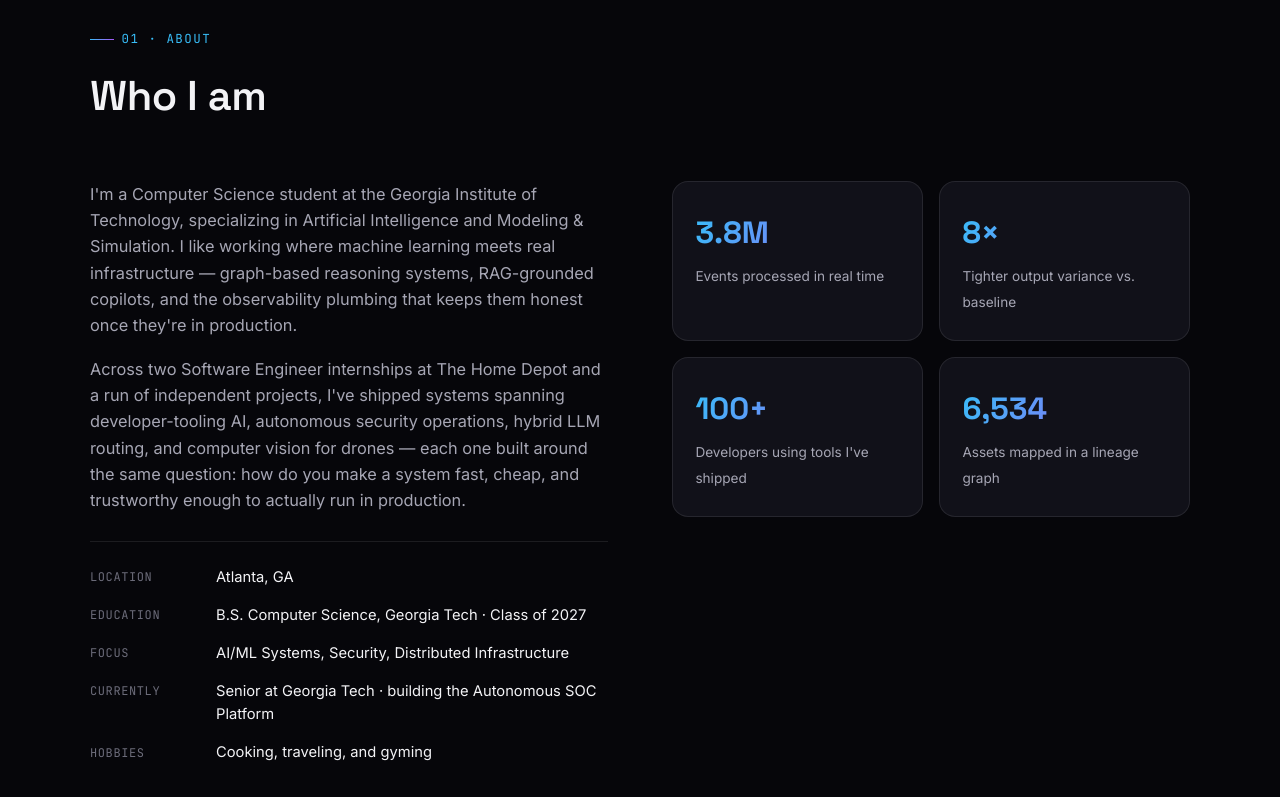
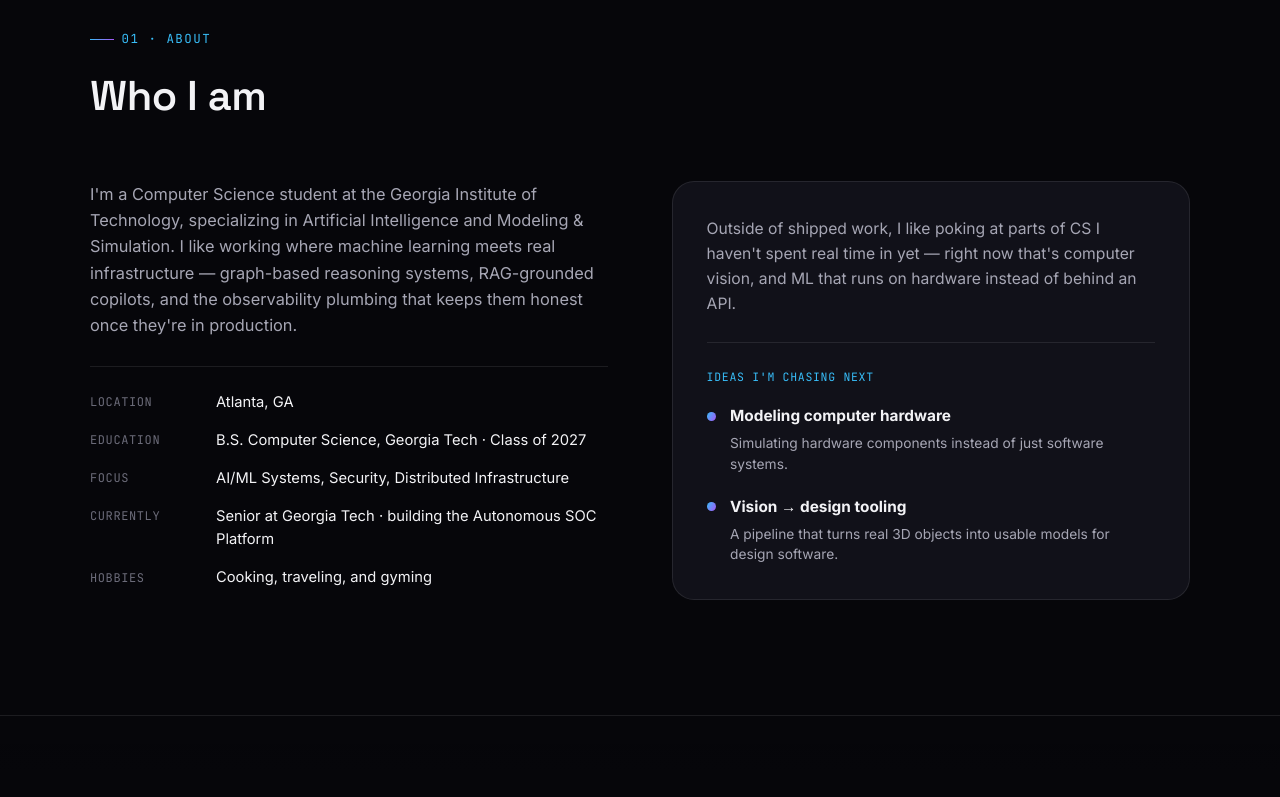
Before and after one commit to tprabakaran2050/tprabakaran2050.github.io, a plain HTML site: page index.html in a window 1280 px wide. Shown: the part 886-1683 px from the top of the page. Drawn offline with Linux system fonts and the light colour scheme.

Commit message:
Make About section less resume, more person
Drop the second about paragraph and metrics grid; replace with a
curiosity panel (computer vision, ML-on-hardware, two upcoming project
ideas) and promote the quick-facts list. Reword hero closing line to
emphasize impact over a bare hour count.

Co-Authored-By: Claude Sonnet 5 <noreply@anthropic.com>

```diff
--- a/assets/style.css
+++ b/assets/style.css
@@ -541,39 +541,41 @@ body {
   padding-top: 0.15rem;
 }
 
-.about-stats {
-  display: grid;
-  grid-template-columns: 1fr 1fr;
-  gap: 1rem;
+.explore-panel {
+  padding: clamp(1.6rem, 3vw, 2.1rem);
+  background: var(--surface);
+  border: 1px solid var(--border);
+  border-radius: var(--radius-lg);
 }
 
-.stat-card {
-  padding: 1.6rem 1.4rem;
-  background: var(--surface);
-  border: 1px solid var(--border);
-  border-radius: var(--radius);
-  transition: transform 0.4s var(--ease), border-color 0.4s var(--ease), background 0.4s var(--ease);
+.explore-lede {
+  color: var(--text-dim);
+  font-size: 0.98rem;
+  margin-bottom: 1.6rem;
+  padding-bottom: 1.6rem;
+  border-bottom: 1px solid var(--border);
 }
-.stat-card:hover {
-  transform: translateY(-4px);
-  border-color: var(--border-strong);
-  background: var(--surface-2);
+
+.explore-label {
+  font-family: var(--font-mono);
+  font-size: 0.72rem;
+  text-transform: uppercase;
+  letter-spacing: 0.06em;
+  color: var(--accent);
+  margin-bottom: 1.1rem;
 }
-.stat-card-num {
-  display: block;
-  font-family: var(--font-display);
-  font-size: clamp(1.6rem, 2.4vw, 2.1rem);
-  font-weight: 700;
+
+.explore-list { display: grid; gap: 1.3rem; }
+.explore-list li { display: flex; gap: 0.9rem; }
+.explore-list strong { display: block; font-size: 0.96rem; margin-bottom: 0.25rem; }
+.explore-list p { font-size: 0.86rem; color: var(--text-dim); line-height: 1.5; }
+
+.explore-dot {
+  flex-shrink: 0;
+  width: 9px; height: 9px;
+  border-radius: 50%;
+  margin-top: 0.45rem;
   background: var(--gradient);
-  -webkit-background-clip: text;
-  background-clip: text;
-  color: transparent;
-  margin-bottom: 0.4rem;
-}
-.stat-card-label {
-  font-size: 0.85rem;
-  color: var(--text-dim);
-  line-height: 1.4;
 }
 
 /* ---- Experience timeline ---- */
--- a/index.html
+++ b/index.html
@@ -59,7 +59,7 @@
         <h1 class="hero-title">Hi, I'm <span class="text-gradient">Tejessrihari</span><br />Prabakaran</h1>
         <p class="hero-sub">
           Computer Science student at <strong>Georgia Institute of Technology</strong>, specializing in AI &amp; Modeling/Simulation.
-          I have interned at <strong>The Home Depot</strong> twice as a Software Engineer. I like using AI and ML in real-world applications, interfacing them with infrastructure to build platforms that save countless hours and do work that's genuinely useful.
+          I have interned at <strong>The Home Depot</strong> twice as a Software Engineer. I like using AI and ML in real-world applications, interfacing them with infrastructure to build platforms that save countless hours and make the systems people rely on every day faster, smarter, and more efficient.
         </p>
 
         <div class="hero-cta">
@@ -106,7 +106,6 @@
       <div class="about-grid">
         <div class="about-copy" data-reveal>
           <p>I'm a Computer Science student at the Georgia Institute of Technology, specializing in Artificial Intelligence and Modeling &amp; Simulation. I like working where machine learning meets real infrastructure — graph-based reasoning systems, RAG-grounded copilots, and the observability plumbing that keeps them honest once they're in production.</p>
-          <p>Across two Software Engineer internships at The Home Depot and a run of independent projects, I've shipped systems spanning developer-tooling AI, autonomous security operations, hybrid LLM routing, and computer vision for drones — each one built around the same question: how do you make a system fast, cheap, and trustworthy enough to actually run in production.</p>
 
           <ul class="fact-list">
             <li><span>Location</span>Atlanta, GA</li>
@@ -117,23 +116,25 @@
           </ul>
         </div>
 
-        <div class="about-stats" data-reveal data-reveal-delay="1">
-          <div class="stat-card">
-            <span class="stat-card-num" data-count="3.8" data-decimals="1" data-suffix="M">0</span>
-            <span class="stat-card-label">Events processed in real time</span>
-          </div>
-          <div class="stat-card">
-            <span class="stat-card-num" data-count="8" data-suffix="×">0</span>
-            <span class="stat-card-label">Tighter output variance vs. baseline</span>
-          </div>
-          <div class="stat-card">
-            <span class="stat-card-num" data-count="100" data-suffix="+">0</span>
-            <span class="stat-card-label">Developers using tools I've shipped</span>
-          </div>
-          <div class="stat-card">
-            <span class="stat-card-num" data-count="6534" data-suffix="">0</span>
-            <span class="stat-card-label">Assets mapped in a lineage graph</span>
-          </div>
+        <div class="explore-panel" data-reveal data-reveal-delay="1">
+          <p class="explore-lede">Outside of shipped work, I like poking at parts of CS I haven't spent real time in yet — right now that's computer vision, and ML that runs on hardware instead of behind an API.</p>
+          <p class="explore-label">Ideas I'm chasing next</p>
+          <ul class="explore-list">
+            <li>
+              <span class="explore-dot" aria-hidden="true"></span>
+              <div>
+                <strong>Modeling computer hardware</strong>
+                <p>Simulating hardware components instead of just software systems.</p>
+              </div>
+            </li>
+            <li>
+              <span class="explore-dot" aria-hidden="true"></span>
+              <div>
+                <strong>Vision → design tooling</strong>
+                <p>A pipeline that turns real 3D objects into usable models for design software.</p>
+              </div>
+            </li>
+          </ul>
         </div>
       </div>
     </div>
```
